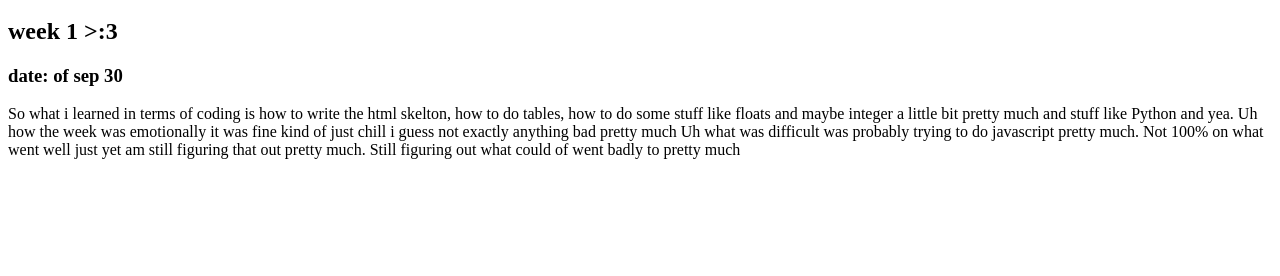
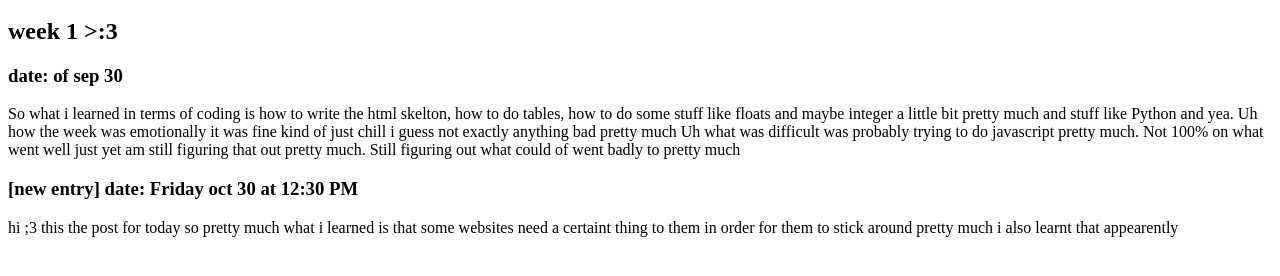
Before and after one commit to PrinceRalsei1/PrinceRalsei1.github.io, a plain HTML site: page Blog.html in a window 1280 px wide. Shown: the part 100-376 px from the top of the page. Drawn offline with Linux system fonts and the light colour scheme.

Commit message:
blog post

```diff
--- a/Blog.html
+++ b/Blog.html
@@ -34,6 +34,11 @@
 
         Still figuring out what could of went badly to pretty much
 
+        </p>
+    <h3>[new entry] date: Friday oct 30 at 12:30 PM </h3>
+    <p> hi ;3 this the post for today so pretty much what i learned is that some websites need a certaint thing to them in order for them to stick around pretty much
+    i also learnt that appearently</P>
+
 
 
 
```
